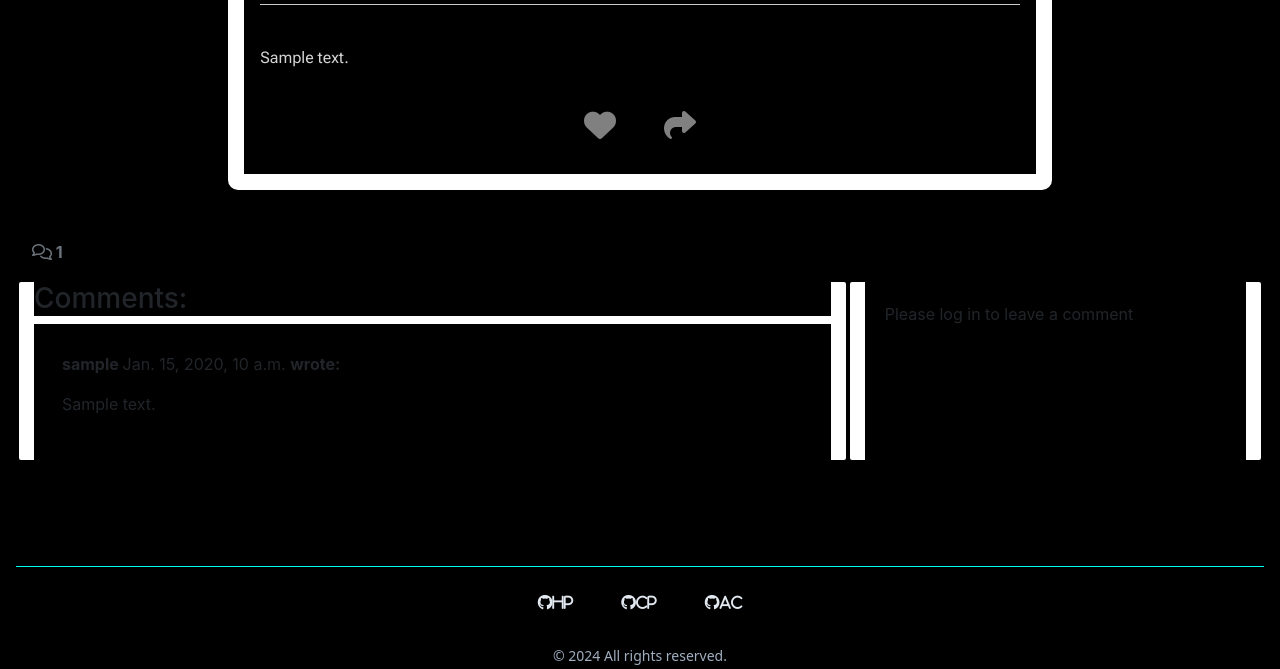
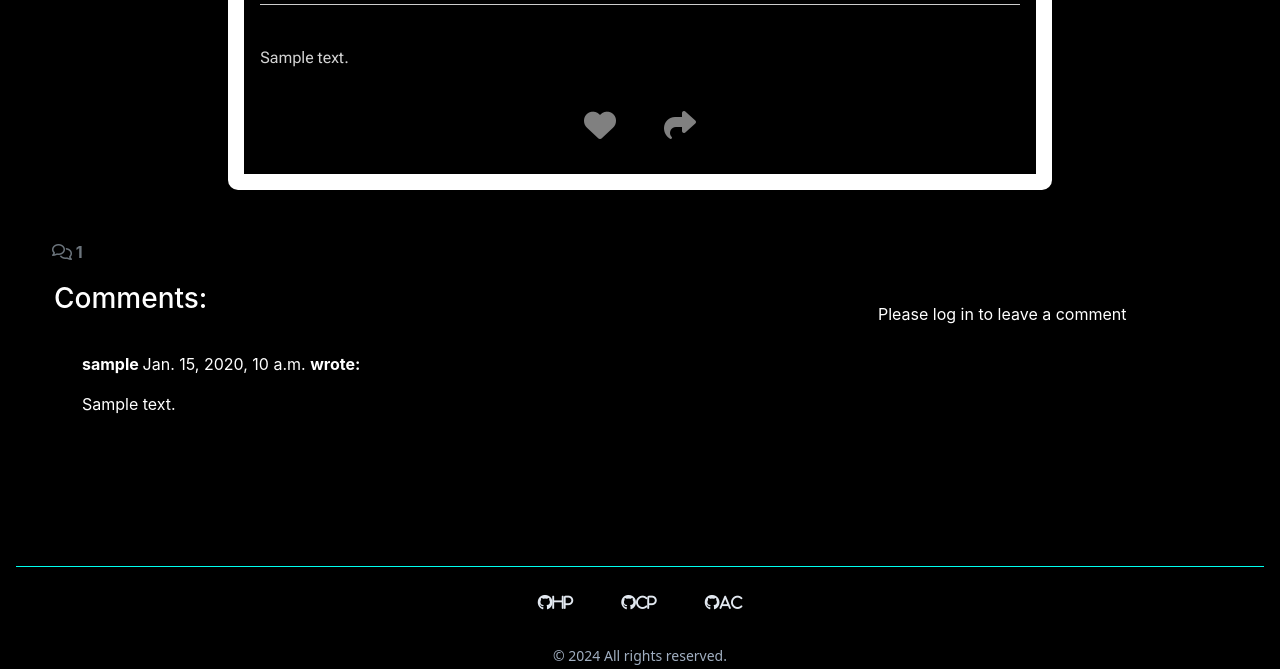
Before and after one commit to meSSSy/Hackathon3, a Django app: a page that uses blog/templates/blog/blogpost.html in a window 1280 px wide. Shown: the part 429-1098 px from the top of the page. Run offline with Django 4.2, Linux system fonts and the light colour scheme; tables that the repository leaves empty hold one stand-in row (values such as "Sample post"); some libraries are stand-ins or nearby versions.

Commit message:
STYLE: styled comment section in blogpost.html

```diff
--- a/blog/templates/blog/blogpost.html
+++ b/blog/templates/blog/blogpost.html
@@ -19,12 +19,20 @@
                     {% endif %}
                 </div>
                 <div class="blog-post-description">
-                    <aside class="post-subtitle"><p>{{ post.author }} &nbsp; | &nbsp; {{ post.created_on }}</p></aside>
-                    <aside class="post-category"><p>{{ post.category }}</p></aside>
+                    <aside class="post-subtitle">
+                        <p>{{ post.author }} &nbsp; | &nbsp; {{ post.created_on }}</p>
+                    </aside>
+                    <aside class="post-category">
+                        <p>{{ post.category }}</p>
+                    </aside>
                     <br>
-                    <div><h1 class="post-title">{{ post.title }}</h1></div>
+                    <div>
+                        <h1 class="post-title">{{ post.title }}</h1>
+                    </div>
                     <hr />
-                    <div class="post-description"><p>{{ post.content | safe }} </p></div>
+                    <div class="post-description">
+                        <p>{{ post.content | safe }} </p>
+                    </div>
                 </div>
                 <div class="blog-post-tools">
                     <a><i class="fa-solid fa-heart"></i></a>
@@ -37,9 +45,9 @@
 </div>
 
 
-
+<div class="main-wrapper">
 <!--  displaying count of comments -->
-        <div class="row">
+<div class="row comment-count">
     <div class="col-12">
         <strong class="text-secondary">
             <i class="far fa-comments"></i> {{ comment_count }}
@@ -48,7 +56,7 @@
 </div>
 <!-- displaying comments -->
 <div class="row">
-            <div class="col-md-8 card mb-4 mt-3">
+    <div class="col-md-8 card mb-4 mt-3 comment-show">
         <h3>Comments:</h3>
         <div class="card-body">
             <!-- for loop to iterate through each comment in comments -->
@@ -80,7 +88,7 @@
         </div>
     </div>
     <!-- creating new comments -->
-            <div class="col-md-4 card mb-4 mt-3">
+    <div class="col-md-4 card mb-4 mt-3 comment-form">
         <div class="card-body">
             {% if user.is_authenticated %}
             <h3>Want to get involved? Please leave a comment:</h3>
@@ -93,6 +101,7 @@
             {% else %}
             <p>Please log in to leave a comment</p>
             {% endif %}
+        </div>
     </div>
 </div>
 
--- a/static/css/alex.css
+++ b/static/css/alex.css
@@ -294,8 +294,37 @@
   cursor: pointer;
 }
 
+.comment-show {
+  background-color: black;
+  color: white;
+}
+
+.comment-form {
+  background-color: black;
+  color: white;
+}
+
+
+
+
+
 @media screen and (max-width: 425px) {
   .secondary-header {
     gap: 0.5rem;
   }
+
+  .main-wrapper {
+    padding: 0 5px;
+    position: relative;
+  }
+
+  .blog-post {
+    background-color: white;
+    width: 100%;
+    max-width: 100%;
+    margin: 0 auto;
+    border-radius: 10px;
+    position: relative;
+    overflow: hidden;
+  }
 }
```
Lines whose indentation alone changed are shown as unchanged.
